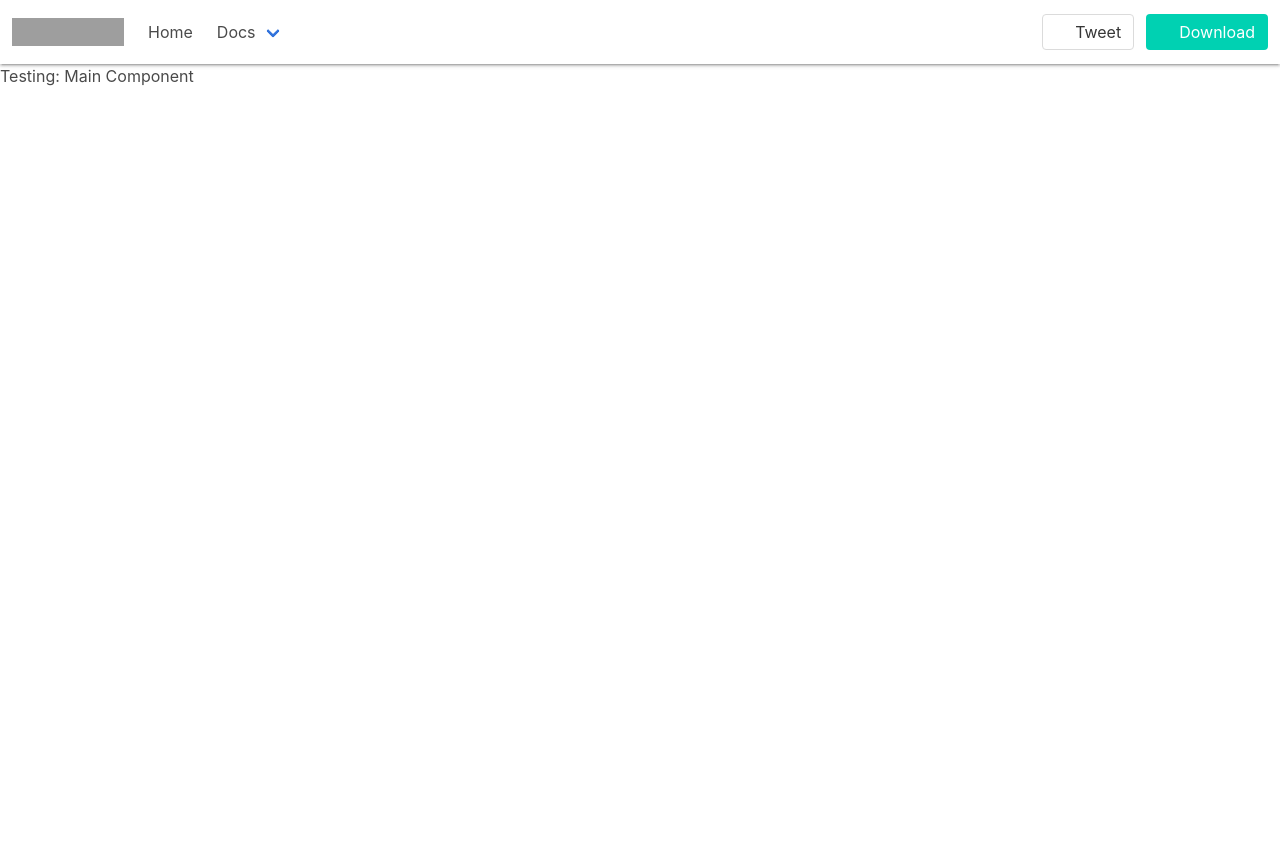
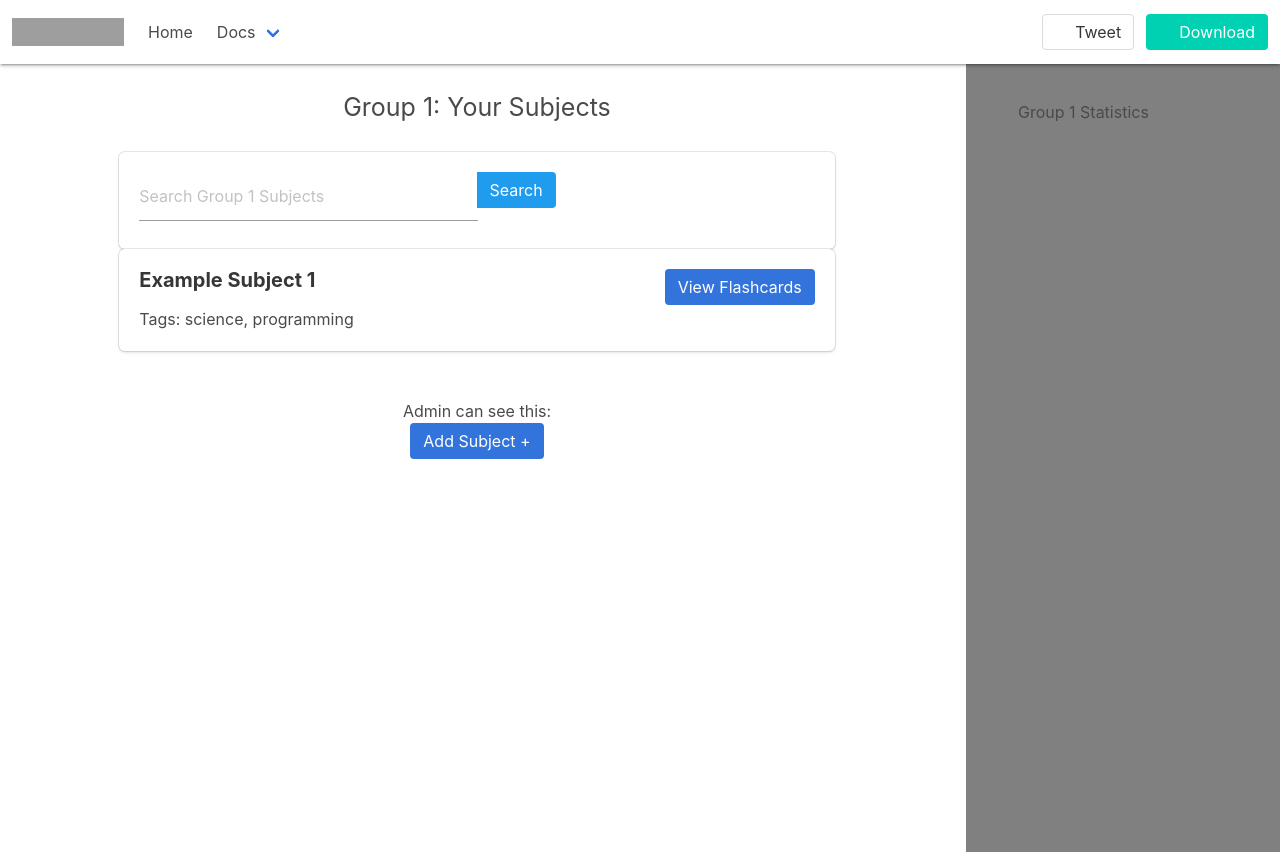
Before and after one commit to mbbaber/Project3-Frontend, an Angular app: page /main in a window 1280 px wide. Before the commit the page ends 800 px from the top, so only its background shows below. Built offline with nearby package versions, Linux system fonts and the light colour scheme; grey boxes are pictures that could not be loaded.

Commit message:
basic structure html css

```diff
--- a/src/app/app.module.ts
+++ b/src/app/app.module.ts
@@ -7,13 +7,15 @@ import { AppRoutingModule } from './app-routing.module';
 import { AppComponent } from './app.component';
 import { HomepageComponent } from './homepage/homepage.component';
 import { MainComponent } from './main/main.component';
+import { FlashcardComponent } from './flashcard/flashcard.component';
 
 
 @NgModule({
   declarations: [
     AppComponent,
     HomepageComponent,
-    MainComponent
+    MainComponent,
+    FlashcardComponent
   ],
   imports: [
     BrowserModule,
--- /dev/null
+++ b/src/app/flashcard/flashcard.component.css
@@ -0,0 +1,138 @@
+/* ----------------------------------------------
+ * Generated by Animista on 2018-5-9 18:19:28
+ * w: http://animista.net, t: @cssanimista
+ * ---------------------------------------------- */
+
+/**
+ * ----------------------------------------
+ * animation swing-in-left-fwd
+ * ----------------------------------------
+ */
+ @-webkit-keyframes swing-in-left-fwd {
+    0% {
+      -webkit-transform: rotateY(100deg);
+              transform: rotateY(100deg);
+      -webkit-transform-origin: left;
+              transform-origin: left;
+      opacity: 0;
+    }
+    100% {
+      -webkit-transform: rotateY(0);
+              transform: rotateY(0);
+      -webkit-transform-origin: left;
+              transform-origin: left;
+      opacity: 1;
+    }
+  }
+  @keyframes swing-in-left-fwd {
+    0% {
+      -webkit-transform: rotateY(100deg);
+              transform: rotateY(100deg);
+      -webkit-transform-origin: left;
+              transform-origin: left;
+      opacity: 0;
+    }
+    100% {
+      -webkit-transform: rotateY(0);
+              transform: rotateY(0);
+      -webkit-transform-origin: left;
+              transform-origin: left;
+      opacity: 1;
+    }
+  }
+
+
+
+
+
+h1 {
+    font-size: 25px;
+    padding: 30px;
+}
+
+.center {
+    text-align: center;
+}
+
+.left {
+    float:left;
+}
+
+h1 {
+    font-size: 25px;
+    padding: 30px;
+}
+
+.card {
+    /* border: 1px solid lightgrey; */
+    border-bottom: 5vh solid;
+    border-bottom-color: red;
+}
+
+.center {
+    text-align: center;
+}
+
+.left {
+    float: left;
+}
+
+.right {
+    float: right;
+}
+
+.box {
+    width: 75%;
+    margin: auto;
+}
+
+.stats-box {
+    background-color: grey;
+    height: 100vh;
+}
+
+.front-card {
+    width: 40%;
+    height: 75%;
+    margin-left: 10vh;
+    margin-top: 10vh;
+}
+
+h3 {
+    padding: 5vh;
+}
+.clear {
+    clear: both;
+}
+
+.e-size {
+    font-size: 10vh;
+    padding-right:15px;
+    margin-top: 5px;
+    margin-bottom: 10px;
+    width: 100%;
+}
+
+.swing-in-left-fwd {
+	-webkit-animation: swing-in-left-fwd 1.75s cubic-bezier(0.175, 0.885, 0.320, 1.35) 0.25s both;
+            animation: swing-in-left-fwd 1.5s cubic-bezier(0.175, 0.885, 0.320, 1.35) 0.25s both;
+            width: 40%;
+            height: 75%;
+            margin-right: 5vh;
+            margin-top: 10vh;
+}
+
+.flash-button {
+    margin-top: 5vh;
+    font-size: 5vh;
+    width: auto;
+    color: red
+}
+
+
+.answer-box {
+    color: black;
+    font-size: 25px;
+    text-align: center;
+    margin: 0px;
+}
--- /dev/null
+++ b/src/app/flashcard/flashcard.component.html
@@ -0,0 +1,40 @@
+<div class="columns">
+  <div class="main-section column is-three-quarters">
+    <!-- loop through each card -->
+    <div class="card front-card left">
+      <div class="card-content">
+        <div class="content">
+          <h3>This is the front side of flashcard</h3>
+          <a class="flash-button right"><b>➤</b></a>
+        </div>
+      </div>
+
+    </div>
+
+    <div class="card swing-in-left-fwd left">
+        <div class="card-content">
+          <div class="content">
+            <h3 class="center">This is the back side of flashcard</h3>
+          </div>
+        </div>
+      </div>
+
+
+      <!--only when back of card is shown-->
+
+       <div class="clear center">
+        <div class="answer-box">How well did you know the answer?</div>
+        <div class="center">
+          <p class="e-size left center">😫 ☹️ 🤔 😊 😎 </p>
+          <p class="e-size left"> </p>
+          <p class="e-size left"> </p>
+          <p class="e-size left"> </p>
+          <p class="e-size left"> </p>
+        </div>
+      </div>
+    </div>
+
+  <div class="column stats-box">
+    <h3>My Statistics: Subject 1</h3>
+  </div>
+</div>
--- /dev/null
+++ b/src/app/flashcard/flashcard.component.ts
@@ -0,0 +1,15 @@
+import { Component, OnInit } from '@angular/core';
+
+@Component({
+  selector: 'app-flashcard',
+  templateUrl: './flashcard.component.html',
+  styleUrls: ['./flashcard.component.css']
+})
+export class FlashcardComponent implements OnInit {
+
+  constructor() { }
+
+  ngOnInit() {
+  }
+
+}
--- a/src/app/main/main.component.css
+++ b/src/app/main/main.component.css
@@ -0,0 +1,39 @@
+h1 {
+    font-size: 25px;
+    padding: 30px;
+}
+
+h3 {
+    padding: 5vh;
+}
+
+.center {
+    text-align: center;
+}
+
+.left {
+    float:left;
+}
+
+.right {
+    float: right;
+}
+
+.box {
+    width: 75%;
+    margin: auto;
+}
+
+.admin {
+    margin: 5%;
+}
+
+.stats-box {
+    background-color: grey;
+    height: 100vh;
+}
+
+
+.control {
+    width: 90vh;
+}
--- a/src/app/main/main.component.html
+++ b/src/app/main/main.component.html
@@ -1 +1,48 @@
-<p>Testing: Main Component</p>
+<div class="columns">
+<div class="main-section column is-three-quarters">
+<h1 class = "center">Group 1: Your Subjects</h1>
+
+<div class="box search">
+    <div class="field has-addons">
+        <div class="control">
+          <input class="input" type="text" placeholder="Search Group 1 Subjects">
+        </div>
+        <div class="control">
+          <a class="button is-info">
+            Search
+          </a>
+        </div>
+      </div>
+</div>
+<!-- add for each subject div below-->
+
+<div class="box">
+    <article class="media">
+      <div class="media-content">
+        <div class="content">
+          <div class ="left">
+              <h4><strong>Example Subject 1</strong></h4>
+              <p>Tags: science, programming</p>
+          </div>
+          <a class="button is-link right">View Flashcards</a>
+        </div>
+      </div>
+    </article>
+  </div>
+
+
+
+  <!-- if admin show this below -->
+  <div class="center admin">
+    <p>Admin can see this:</p>
+    <a class="button is-link">Add Subject +</a>
+  </div>
+</div>
+
+<div class="column stats-box">
+            <h3>Group 1 Statistics</h3>
+
+        </div>
+
+
+</div>
```
Also changed, not shown: src/app/app-routing.module.ts (+3 -4 lines), 1 other file (tests, documents, lock files or other folders).
